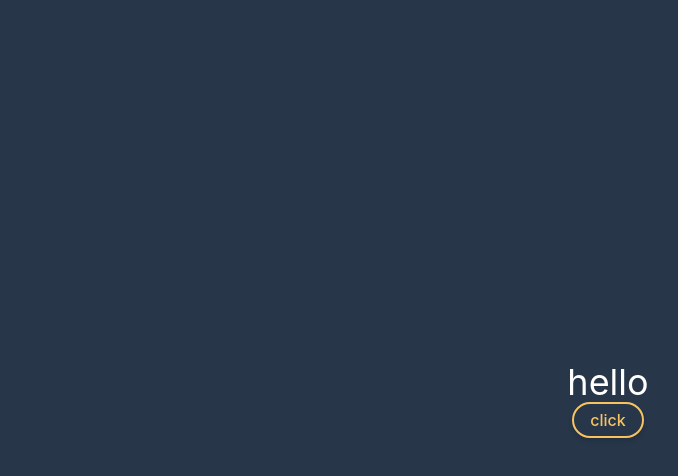
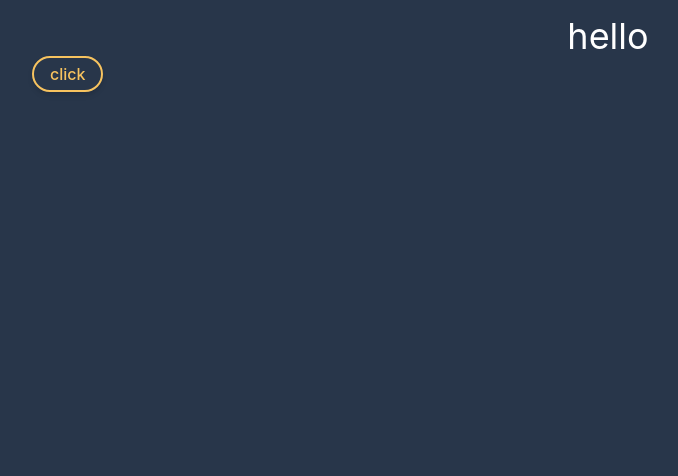
Before and after one commit to swekiiz/react-vite-crud-101, a React (Vite) app: page / in a window 1280 px wide. Shown: the top 476 px of the page, without its empty margins (32-710 px from the left). Built offline with nearby package versions, Linux system fonts and the light colour scheme.

Commit message:
create desktop wrapper

```diff
--- a/src/components/button/OutlineButton.tsx
+++ b/src/components/button/OutlineButton.tsx
@@ -6,7 +6,6 @@ type addProps = {
   style?: { [key: string]: string | number };
   width?: string;
   height?: string;
-  active?: boolean;
   size?: 'big' | 'medium' | 'small';
 };
 
@@ -18,7 +17,6 @@ export const OutlineButton: React.FC<OutlineButtonPropsType> = ({
   style,
   width,
   height,
-  active,
   onClick,
   size,
   ...rest
--- /dev/null
+++ b/src/layouts/DesktopWrapper.tsx
@@ -0,0 +1,23 @@
+import React, { ReactNode } from 'react';
+import { Helmet } from 'react-helmet';
+interface IDesktopWrapper {
+  children?: ReactNode;
+  title?: string;
+}
+
+const DesktopWrapper: React.FC<IDesktopWrapper> = ({
+  children,
+  title,
+}: IDesktopWrapper): JSX.Element => {
+  return (
+    <div className="bg-dark px-16 py-4 w-screen min-h-screen">
+      <Helmet>
+        <meta charSet="utf-8" />
+        <title>{title || 'crud-101'}</title>
+      </Helmet>
+      {children}
+    </div>
+  );
+};
+
+export default DesktopWrapper;
--- a/src/pages/home/index.tsx
+++ b/src/pages/home/index.tsx
@@ -1,14 +1,15 @@
 import React from 'react';
 import { OButton } from 'components/button';
+import Desktop from 'layouts/DesktopWrapper';
 
 interface IHome {}
 
 const Home: React.FC<IHome> = ({}: IHome): JSX.Element => {
   return (
-    <div className="bg-dark flex flex-col items-center justify-center w-screen h-screen">
+    <Desktop title="home">
       <h1 className="text-center text-white text-4xl">hello</h1>
       <OButton className="px-4">click </OButton>
-    </div>
+    </Desktop>
   );
 };
 
```
